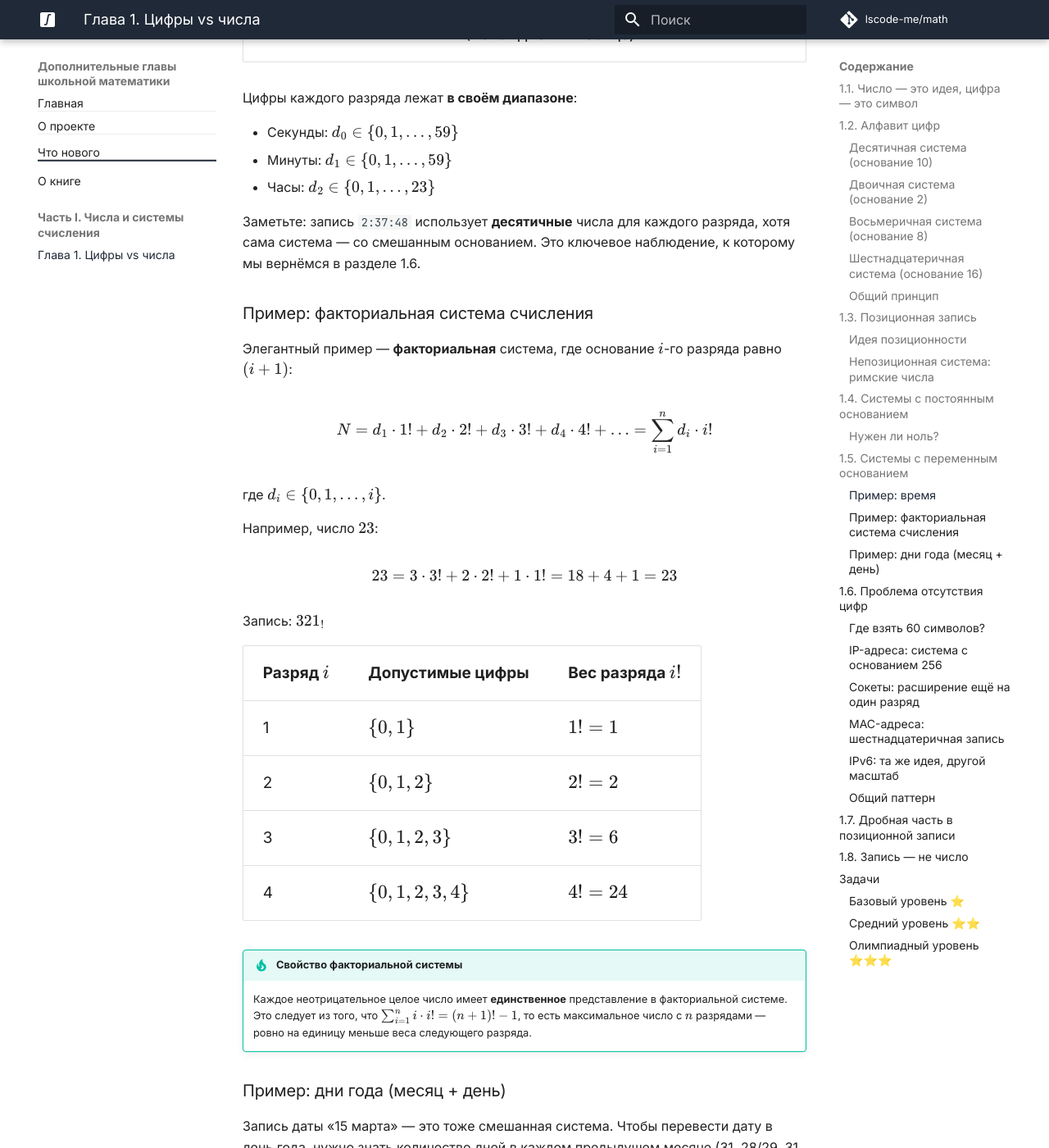
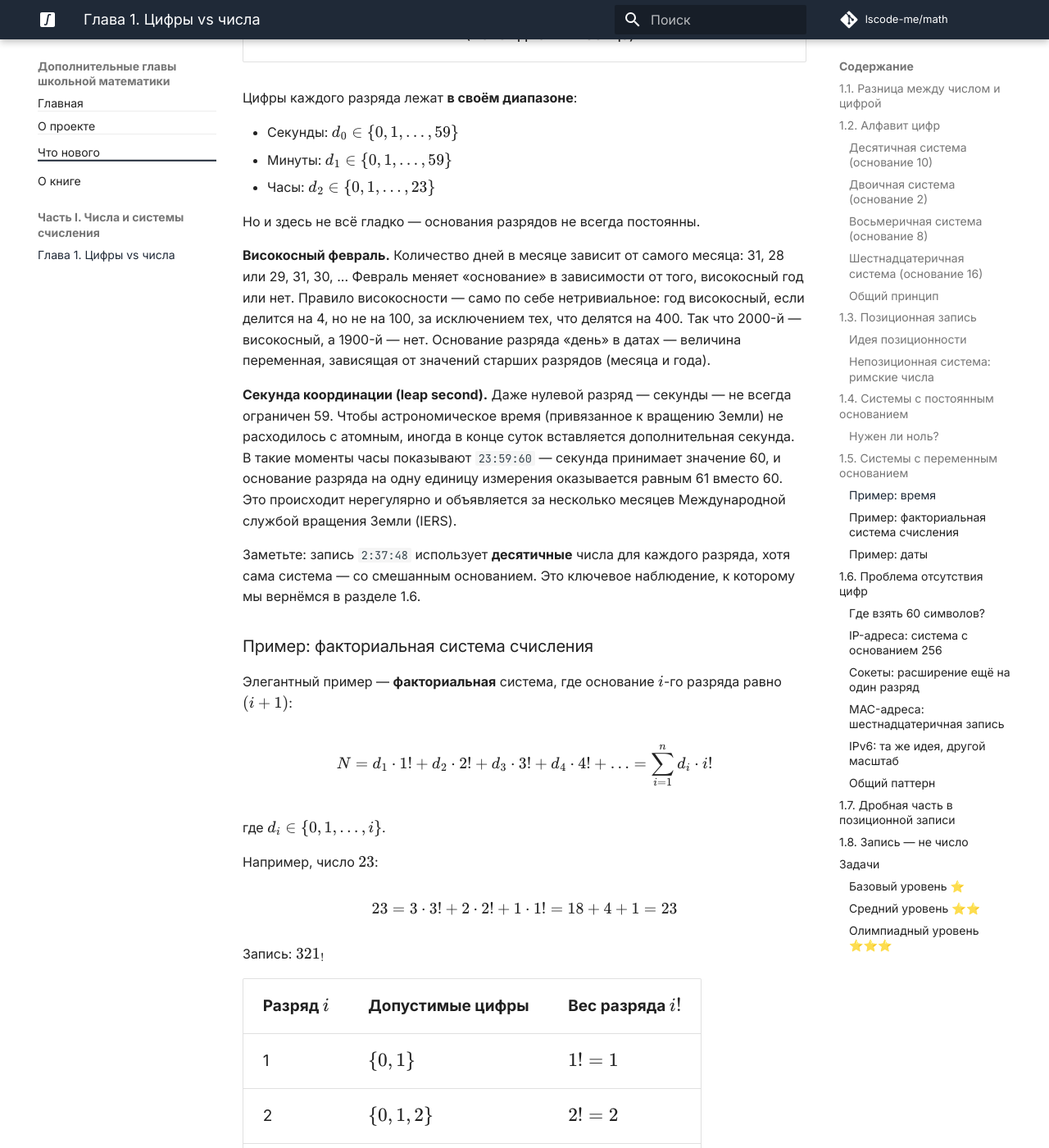
Before and after one commit to lscode-me/math, an MkDocs documentation site: the page built from docs/chapters/ch1/01-digits-vs-numbers.md, in a window 1280 px wide and 1400 px high, scrolled down 5792 px. Shown: the whole window at 82% size. Built offline with MkDocs 1.6.1 and Material for MkDocs 9.7.7, drawn with Linux system fonts in a browser that asks for light colours; comment, search, counter and statistics services are not loaded; some of the changed text lies outside the part shown.

Commit message:
Глава 1: високосный февраль, leap second, порт как две 256-цифры

```diff
--- a/docs/chapters/ch1/01-digits-vs-numbers.md
+++ b/docs/chapters/ch1/01-digits-vs-numbers.md
@@ -4,9 +4,9 @@ description: "Цифры и числа — не одно и то же. Разб
 
 # Глава 1. Цифры vs числа
 
-## 1.1. Число — это идея, цифра — это символ
+## 1.1. Разница между числом и цифрой
 
-Начнём с главного различия, которое часто игнорируют.
+Начнём с различия, которое часто упускают из виду.
 
 **Число** — это абстрактная математическая сущность, выражающая количество или порядок. Число «пять» существует независимо от того, как мы его записываем. Пять яблок на столе — это пять яблок, даже если мы не знаем ни одной системы счисления.
 
@@ -164,6 +164,12 @@ $$N = 2 \times 3600 + 37 \times 60 + 48 = 7200 + 2220 + 48 = 9468 \text{ сек
 - Минуты: $d_1 \in \{0, 1, \ldots, 59\}$
 - Часы: $d_2 \in \{0, 1, \ldots, 23\}$
 
+Но и здесь не всё гладко — основания разрядов не всегда постоянны.
+
+**Високосный февраль.** Количество дней в месяце зависит от самого месяца: 31, 28 или 29, 31, 30, ... Февраль меняет «основание» в зависимости от того, високосный год или нет. Правило високосности — само по себе нетривиальное: год високосный, если делится на 4, но не на 100, за исключением тех, что делятся на 400. Так что 2000-й — високосный, а 1900-й — нет. Основание разряда «день» в датах — величина переменная, зависящая от значений старших разрядов (месяца и года).
+
+**Секунда координации (leap second).** Даже нулевой разряд — секунды — не всегда ограничен 59. Чтобы астрономическое время (привязанное к вращению Земли) не расходилось с атомным, иногда в конце суток вставляется дополнительная секунда. В такие моменты часы показывают `23:59:60` — секунда принимает значение 60, и основание разряда на одну единицу измерения оказывается равным 61 вместо 60. Это происходит нерегулярно и объявляется за несколько месяцев Международной службой вращения Земли (IERS).
+
 Заметьте: запись `2:37:48` использует **десятичные** числа для каждого разряда, хотя сама система — со смешанным основанием. Это ключевое наблюдение, к которому мы вернёмся в разделе 1.6.
 
 ### Пример: факториальная система счисления
@@ -190,9 +196,9 @@ $$23 = 3 \cdot 3! + 2 \cdot 2! + 1 \cdot 1! = 18 + 4 + 1 = 23$$
 !!! tip "Свойство факториальной системы"
     Каждое неотрицательное целое число имеет **единственное** представление в факториальной системе. Это следует из того, что $\sum_{i=1}^{n} i \cdot i! = (n+1)! - 1$, то есть максимальное число с $n$ разрядами — ровно на единицу меньше веса следующего разряда.
 
-### Пример: дни года (месяц + день)
+### Пример: даты
 
-Запись даты «15 марта» — это тоже смешанная система. Чтобы перевести дату в день года, нужно знать количество дней в каждом предыдущем месяце (31, 28/29, 31, 30, ...). Основания разрядов — переменные и даже зависят от високосности.
+Запись даты «15 марта» — тоже смешанная система. Чтобы перевести дату в номер дня в году, нужно знать количество дней в каждом предыдущем месяце (31, 28 или 29, 31, 30, ...). Здесь основание разряда «день» зависит от значения разряда «месяц», а тот — от разряда «год» (високосность). Это система, в которой основание **одного** разряда зависит от **значений** других разрядов — ситуация более сложная, чем в факториальной системе, где основания фиксированы.
 
 ---
 
@@ -247,6 +253,8 @@ $$192.168.1.42\mathbf{:}8080$$
 Единое число:
 
 $$N = 192 \cdot 256^3 \cdot 65536 + 168 \cdot 256^2 \cdot 65536 + 1 \cdot 256 \cdot 65536 + 42 \cdot 65536 + 8080$$
+
+Однако порт $65\,535$ — это $2^{16} - 1 = 256^2 - 1$. Значит, порт сам может быть записан как двухразрядное число в системе с основанием 256. Порт $8080$: старший байт $= 31$ ($8080 \div 256 = 31$ остаток $144$), младший байт $= 144$. В некоторых сетевых протоколах так и делается — порт передаётся ровно двумя байтами (например, в TCP/UDP заголовках). С этой точки зрения сокет — это просто **шесть** цифр в системе с основанием 256: четыре для IP-адреса и две для порта.
 
 ### MAC-адреса: шестнадцатеричная запись
 
```
